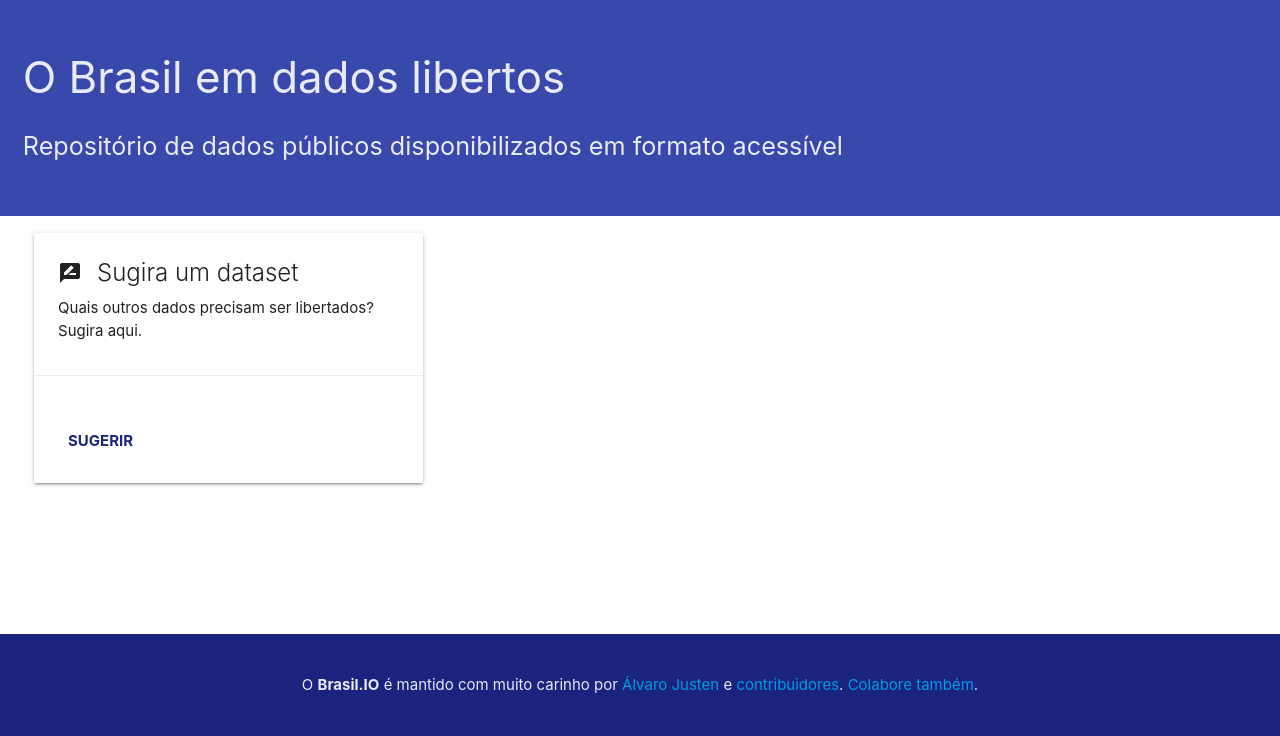
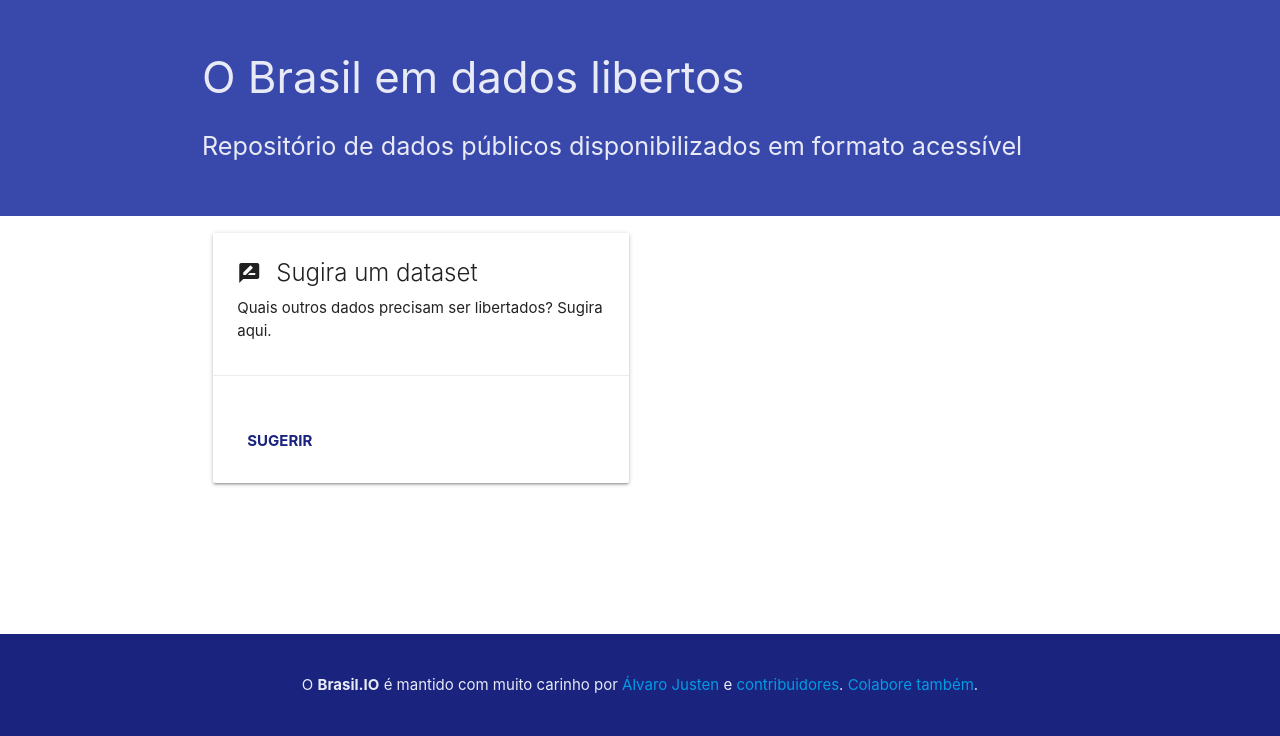
Before and after one commit to turicas/brasil.io, a Django app: page /datasets in a window 1280 px wide. Shown: the part 64-800 px from the top of the page. Run offline with Django 3.2, Linux system fonts and the light colour scheme; data that the repository does not hold is empty; parts of the project's set-up code (start-up, migrations or seed data) failed here and were passed over; some libraries are stand-ins or nearby versions.

Commit message:
Add o favicon e faz as mudanças pedidas

```diff
--- a/core/templates/base.html
+++ b/core/templates/base.html
@@ -12,6 +12,7 @@
     <link rel="stylesheet" type="text/css" href="{% static 'css/base.css' %}" >
     <!--Let browser know website is optimized for mobile-->
     <meta name="viewport" content="width=device-width, initial-scale=1.0" />
+    <link rel="shortcut icon" href="{% static 'img/favicon.ico' %}">
     <title>{% block title %}Brasil.IO{% endblock %}</title>
 
     {% block script %}
--- a/core/templates/dataset-list.html
+++ b/core/templates/dataset-list.html
@@ -15,7 +15,7 @@
 <div class="row">
 
   {% for dataset in datasets %}
-  <div class="col s12 m4">
+  <div class="col s12 m6">
     <a href="{% url 'core:dataset-detail' dataset.slug %}">
       <div class="card horizontal small">
         <div class="card-stacked">
@@ -29,7 +29,7 @@
             </p>
           </div>
           <div class="card-action">
-            <a> Visualizar </a>
+            <a href="{% url 'core:dataset-detail' dataset.slug %}"> Visualizar </a>
           </div>
         </div>
       </div>
@@ -37,7 +37,7 @@
   </div>
   {% endfor %}
 
-  <div class="col s12 m4">
+  <div class="col s12 m6">
     <a href="{% url 'core:dataset-suggestion' %}">
       <div class="card horizontal small">
         <div class="card-stacked">
@@ -52,7 +52,7 @@
           </div>
           <div class="card-action indigo-text text-accent-4">
             <p>
-              <a> Sugerir </a>
+              <a href="{% url 'core:dataset-suggestion' %}"> Sugerir </a>
             </p>
           </div>
         </div>
--- a/static/css/base.css
+++ b/static/css/base.css
@@ -17,10 +17,7 @@ body {
 }
 
 .container {
-  width: 98%;
   padding: 10px;
-  max-width: unset;
-  min-height: 100%;
 }
 
 .card .card-action a:not(.btn):not(.btn-large):not(.btn-small):not(.btn-large):not(.btn-floating) {
@@ -30,10 +27,6 @@ body {
   transition: color .3s ease;
   text-transform: uppercase;
   font-weight: bold;
-}
-
-.wrap-container {
-  padding: 10px;
 }
 
 .card.small {
```
Also changed, not shown: static/img/favicon.ico (added).
